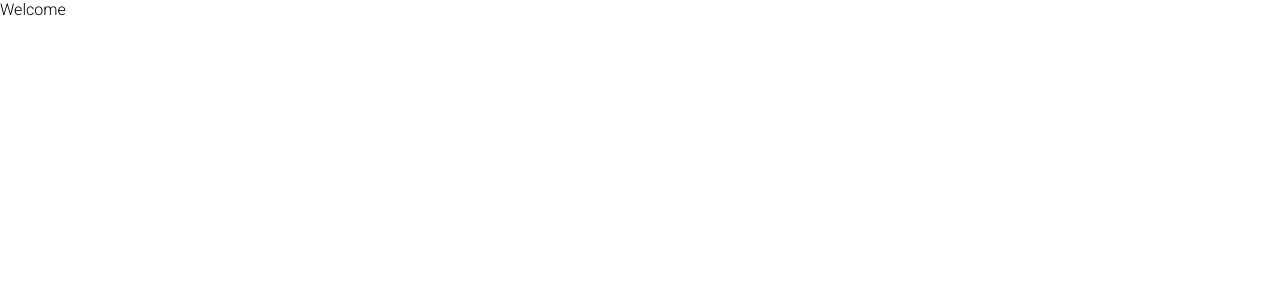
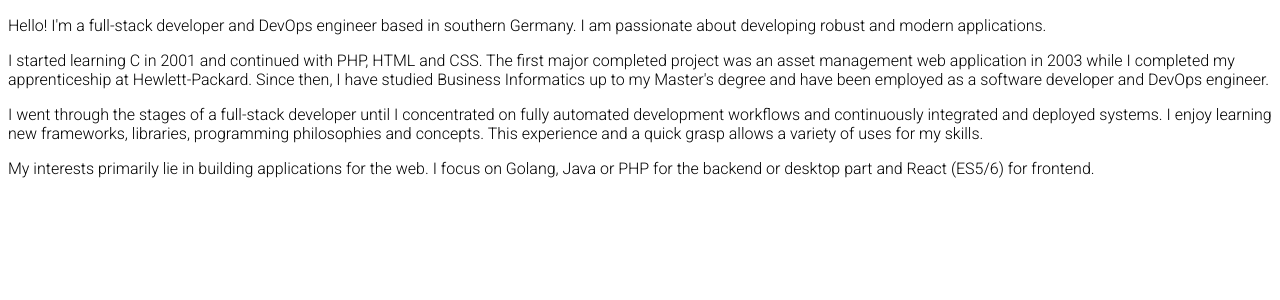
Before and after one commit to theMattCode/themattcode.github.io, a Next.js app: page / in a window 1280 px wide. Shown: the top 300 px of the page. Built offline with nearby package versions, Linux system fonts and the light colour scheme.

Commit message:
Load markdown files with raw-loader

```diff
--- a/components/Head/Head.jsx
+++ b/components/Head/Head.jsx
@@ -1,15 +1,14 @@
-import React from 'react'
+import React, {Fragment} from 'react'
 import NextHead from 'next/head'
 import PropTypes from 'prop-types'
 
 class Head extends React.Component {
 	render() {
 		return (
-			<div>
+			<Fragment>
 				<style jsx global>{`
 					body {
 						font-family: 'Roboto', sans-serif;
-						margin: 0;
 					}
 				`}</style>
 				<NextHead>
@@ -18,13 +17,13 @@ class Head extends React.Component {
 					<meta name='viewport' content='initial-scale=1.0, width=device-width'/>
 					<link href='https://fonts.googleapis.com/css?family=Roboto:300' rel='stylesheet'/>
 				</NextHead>
-			</div>
+			</Fragment>
 		)
 	}
 }
 
 Head.propTypes = {
-	title: PropTypes.string.isRequired
+	title: PropTypes.string
 };
 
 export default Head
--- a/next.config.js
+++ b/next.config.js
@@ -1,5 +1,9 @@
 module.exports = {
-	// some configuration
-	//assetPrefix: process.env.NODE_ENV === 'production' ? '/www.mayer.pub' : '',
-	// another configuration
-}
+	webpack: (config) => {
+		config.module.rules.push({
+			test: /\.md$/,
+			use: "raw-loader"
+		});
+		return config;
+	},
+};
--- a/package.json
+++ b/package.json
@@ -14,8 +14,10 @@
 	},
 	"dependencies": {
 		"next": "^7.0.2",
+		"prop-types": "latest",
+		"raw-loader": "^1.0.0",
 		"react": "^16.7.0",
 		"react-dom": "^16.7.0",
-		"prop-types": "latest"
+		"react-markdown": "^4.0.4"
 	}
 }
--- a/pages/index.js
+++ b/pages/index.js
@@ -1,15 +1,11 @@
-import React from "react"
+import React, {Fragment} from "react";
+import ReactMarkdown from "react-markdown";
 import Head from "../components/Head/Head";
+import About from "../md/index/about.md";
 
-class Index extends React.Component {
-	render() {
-		return (
-			<div>
-				<Head title="Matthäus Mayer"/>
-				<div>Welcome</div>
-			</div>
-		)
-	}
-}
-
-export default Index
+export default () => (
+	<Fragment>
+		<Head title="Matthäus Mayer"/>
+		<ReactMarkdown source={About}/>
+	</Fragment>
+)
```
Also changed, not shown: md/index/about.md (renamed from content/aboutme/01_about.md), 1 other file (tests, documents, lock files or other folders).
